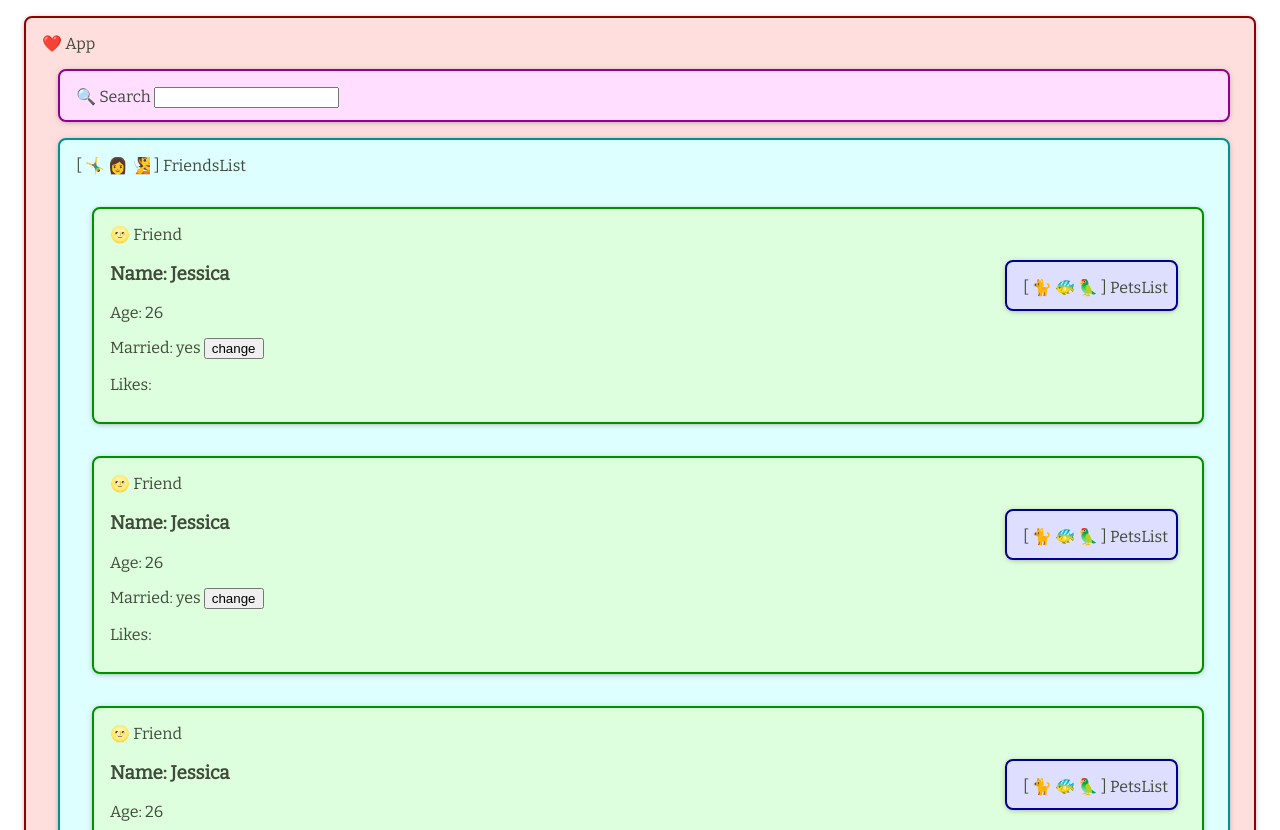
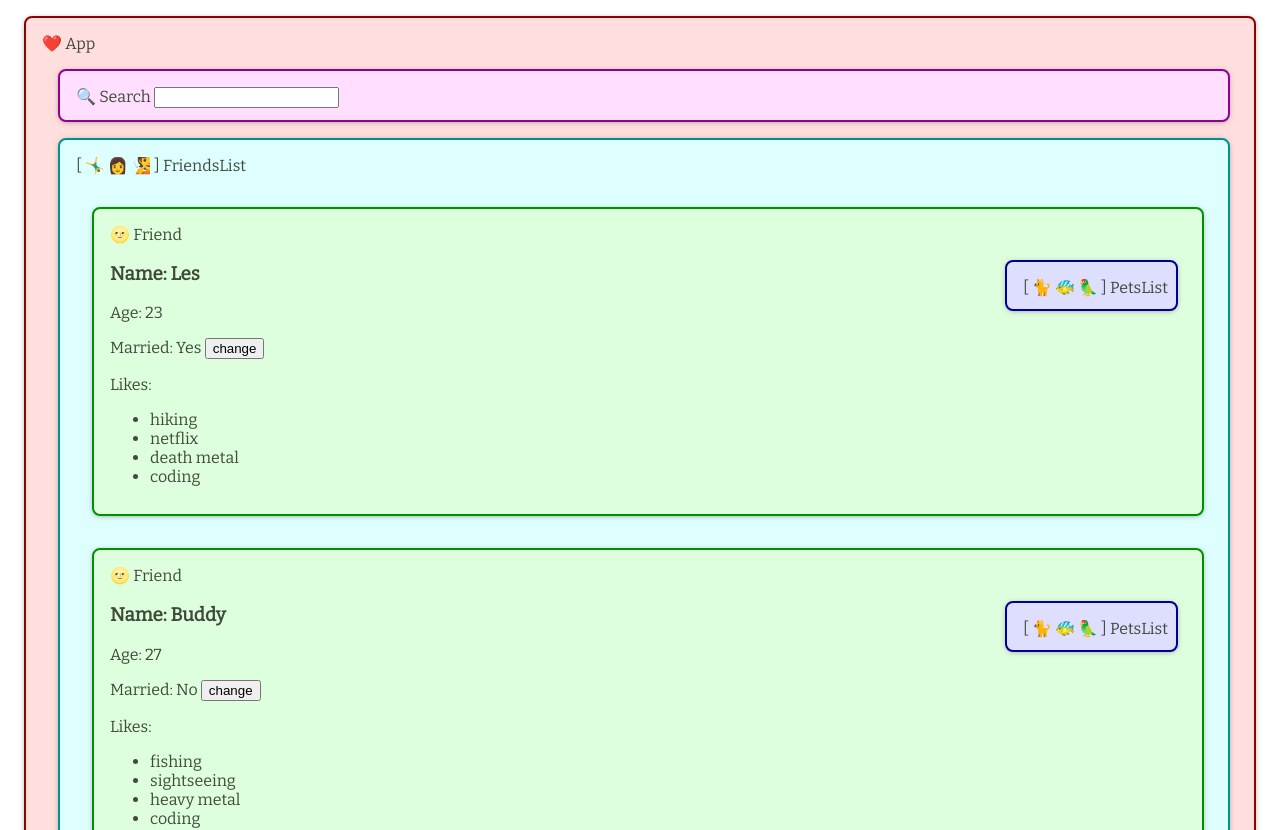
Before and after one commit to bloominstituteoftechnology/web-guided-project-react-components-2, a React (Vite) app: page / in a window 1280 px wide. Shown: the top 830 px of the page. Built offline with nearby package versions, Linux system fonts and the light colour scheme.

Commit message:
Through to PetsList component

```diff
--- a/src/components/App.js
+++ b/src/components/App.js
@@ -20,7 +20,24 @@ export default function App() {
   // 👉 5- Build a `changeStatus` function that takes an id and
   // changes the `married` from true to false and viceversa
   const changeStatus = (id) => {
-    console.log(id);
+    // loop over the friends array
+    // if the user id at index i === id
+    // update the marital status
+    // else do nothing ie return the original friend
+    /**
+     * const updateFriends = [];
+     * for (let i = 0; i < friends.length; i++) {
+     *
+     * }
+     */
+    const updatedFriends = friends.map(friend => {
+      if (friend.id === id) {
+        return { ...friend, married: !friend.married };
+      } else {
+        return friend;
+      }
+    })
+    setFriends(updatedFriends);
   }
 
   // STRETCH - Make a helper function that returns
--- a/src/components/Friend.js
+++ b/src/components/Friend.js
@@ -3,19 +3,20 @@ import PetsList from './PetsList'
 
 export default function Friend(props) {
   // 👉 1- What does a Friend need?
-
+  const { friend, changeStatus } = props;
   return (
     <div className='friend-friends container'>
       {/* 👉 2- Fix the JSX so it displays real info coming into the component */}
       <div className='friend-info'>
         <div >
-          <h3>Name: Jessica</h3>
-          <p>Age: 26</p>
+          <h3>Name: {friend.name}</h3>
+          <p>Age: {friend.age}</p>
 
-          <p>Married: yes <button>change</button></p>
+          <p>Married: {friend.married ? "Yes" : "No"} <button onClick={() => changeStatus(friend.id)}>change</button></p>
           <div>Likes:
             <ul>
               {/* 👉 3- Loop over the friend's hobbies and generate <li/> elements as you go */}
+              {friend.hobbies.map((hobby, index) => <li key={index}>{hobby}</li> )}
             </ul>
           </div>
         </div>
--- a/src/components/FriendsList.js
+++ b/src/components/FriendsList.js
@@ -13,7 +13,7 @@ export default function FriendsList(props) {
       {/* 👉 3- We need to loop over the data rendering a Friend as we go */}
       {/* Each friend is going to need a `key` prop and also some other prop with data */}
       { friends.map(friend => {
-        return <Friend friend={friend} key={friend.id} changeStatus={changeStatus}/>
+        return <Friend friend={friend} key={friend.id} changeStatus={changeStatus} />
       })}
     </div>
   )
```
